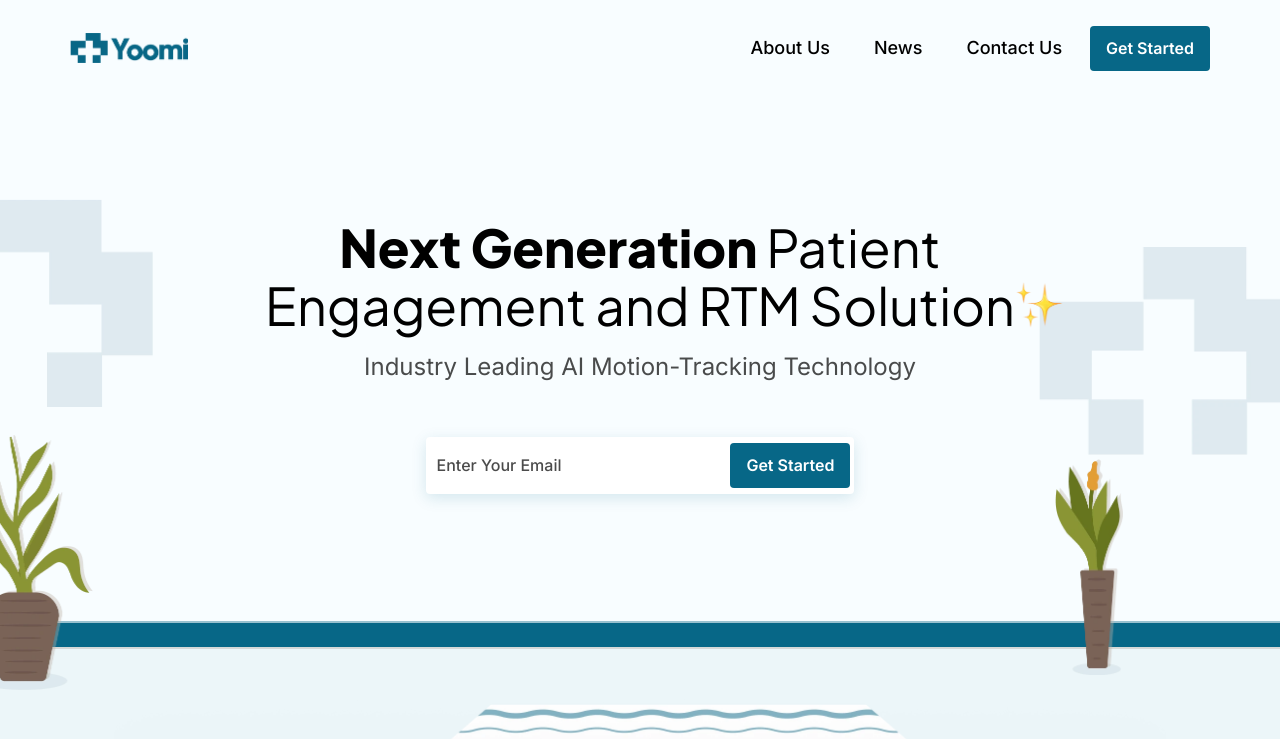
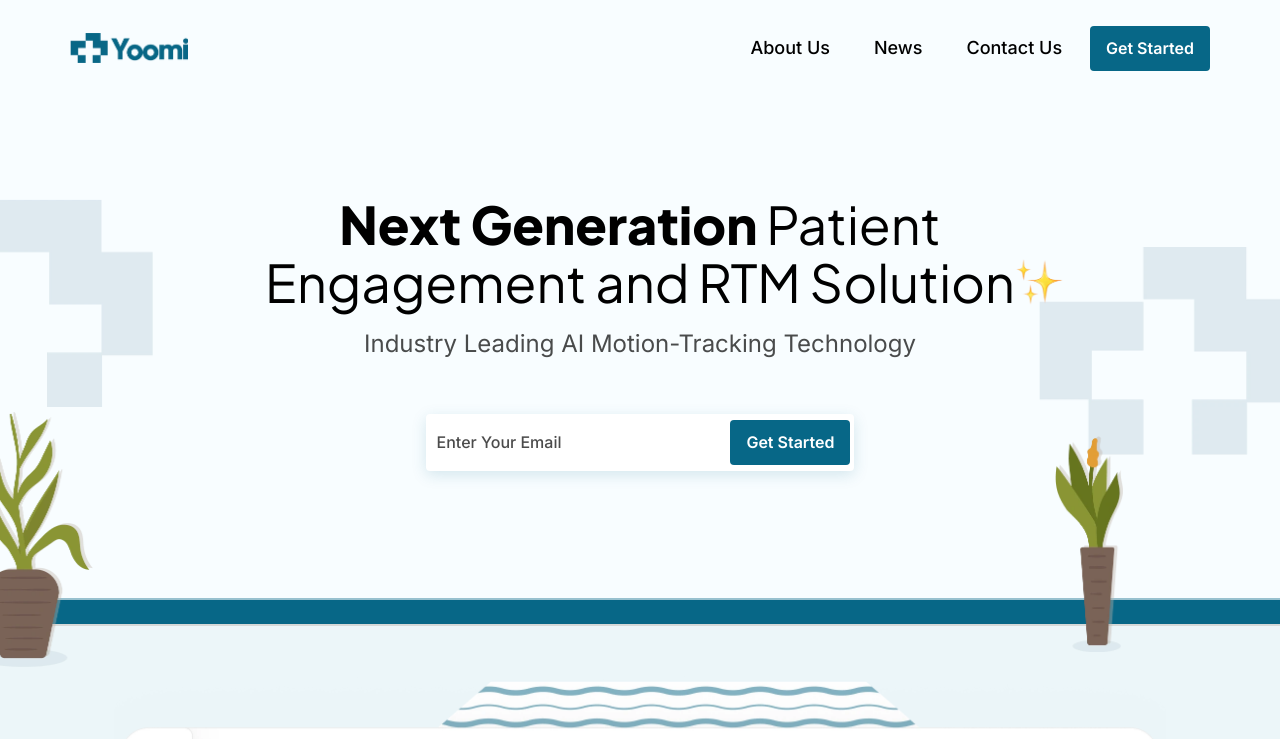
Before and after one commit to ritu-477/yoomi, a React (Create React App) app: page / in a window 1280 px wide. Shown: the top 739 px of the page. Built offline with nearby package versions, Linux system fonts and the light colour scheme.

Commit message:
change-spacing

```diff
--- a/src/components/Hero.jsx
+++ b/src/components/Hero.jsx
@@ -6,7 +6,7 @@ import rightFlower from '../assets/images/webp/heroright-tree.webp'
 
 const Hero = () => {
   return (
-    <div className='xl:pt-[123px] lg:pt-[100px] md:pt-[80px] sm:pt-[60px] pt-8 bg-off-white relative' id='about'>
+    <div className='lg:pt-[100px] md:pt-[80px] sm:pt-[60px] pt-8 bg-off-white relative' id='about'>
       <div className='absolute left-0 top-[90px] sm:top-[103px]'><img src={leftEllips} alt="left-ellips" className='xl:max-w-[258px] pointer-events-none xl:h-[208px] lg:max-w-[200px] lg:h-[180px] sm:max-w-[80px] md:max-w-[120px] md:h-[110px] sm:h-[80px] max-w-[40px]' /></div>
       <div className='absolute right-0 top-[120px] sm:top-[151px]'><img src={rightEllips} className='xl:max-w-[258px] xl:h-[208px] pointer-events-none lg:max-w-[200px] lg:h-[180px] sm:max-w-[80px] md:max-w-[120px] md:h-[110px] sm:h-[80px] max-w-[40px]' alt="right-ellips"  /></div>
       <div className='container'>
--- a/src/components/Platform.jsx
+++ b/src/components/Platform.jsx
@@ -5,7 +5,7 @@ import platformEllips from '../assets/images/webp/platform-right-ellips.webp'
 const Platform = () => {
   return (
     <div className='lg:py-[79px] md:py-14 sm:py-9 py-6 bg-light-gray lg:my-11 md:my-8 my-6 relative' id='team'>
-      <div className='absolute right-0 top-0'><img src={platformEllips} alt="paltform-ellips" className='sm:max-w-[100px] max-w-[50px]' /></div>
+      <div className='absolute right-0 top-0'><img src={platformEllips} alt="paltform-ellips" className='sm:max-w-[150px] max-w-[100px]' /></div>
       <div className='container'>
         <p className='font-inter text-base leading-custom-lg text-deep-blue font-medium pb-2 text-center'>PLATFORM</p>
         <h2 className='xl:text-custom-6xl sm:text-3xl text-2xl xl:leading-custom-5xl font-normal pb-4 text-center'>Through <span className='font-semibold'>Our Platform</span></h2>
```
